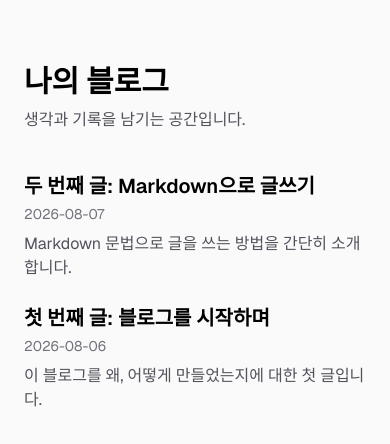
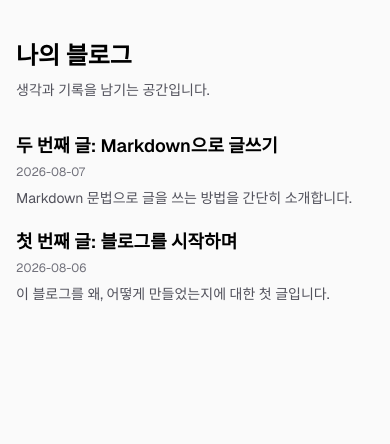
Before and after one commit to esbae-dev/es-blog, a Next.js app: page / in a window 390 px wide. Shown: the top 444 px of the page. Built offline with nearby package versions, Linux system fonts and the light colour scheme.

Commit message:
Improve responsive layout, page metadata, and 404 handling for missing posts

```diff
--- a/src/app/layout.js
+++ b/src/app/layout.js
@@ -12,8 +12,8 @@ const geistMono = Geist_Mono({
 });
 
 export const metadata = {
-  title: "Create Next App",
-  description: "Generated by create next app",
+  title: "나의 블로그",
+  description: "생각과 기록을 남기는 개인 블로그",
 };
 
 export default function RootLayout({ children }) {
--- a/src/app/page.js
+++ b/src/app/page.js
@@ -6,25 +6,25 @@ export default function Home() {
 
   return (
     <div className="flex flex-col flex-1 items-center bg-zinc-50 font-sans dark:bg-black">
-      <main className="flex w-full max-w-2xl flex-col py-16 px-6">
-        <h1 className="text-3xl font-bold text-black dark:text-zinc-50 mb-2">
+      <main className="flex w-full max-w-2xl flex-col py-10 px-4 sm:py-16 sm:px-6">
+        <h1 className="text-2xl sm:text-3xl font-bold text-black dark:text-zinc-50 mb-2">
           나의 블로그
         </h1>
-        <p className="text-zinc-600 dark:text-zinc-400 mb-10">
+        <p className="text-sm sm:text-base text-zinc-600 dark:text-zinc-400 mb-8 sm:mb-10">
           생각과 기록을 남기는 공간입니다.
         </p>
 
-        <ul className="flex flex-col gap-6">
+        <ul className="flex flex-col gap-5 sm:gap-6">
           {posts.map((post) => (
             <li key={post.slug}>
               <Link href={`/posts/${post.slug}`} className="block group">
-                <h2 className="text-xl font-semibold text-black dark:text-zinc-50 group-hover:underline">
+                <h2 className="text-lg sm:text-xl font-semibold text-black dark:text-zinc-50 group-hover:underline">
                   {post.title}
                 </h2>
-                <p className="text-sm text-zinc-500 dark:text-zinc-400 mt-1">
+                <p className="text-xs sm:text-sm text-zinc-500 dark:text-zinc-400 mt-1">
                   {post.date}
                 </p>
-                <p className="text-zinc-600 dark:text-zinc-300 mt-2">
+                <p className="text-sm sm:text-base text-zinc-600 dark:text-zinc-300 mt-2">
                   {post.summary}
                 </p>
               </Link>
--- a/src/app/posts/[slug]/page.js
+++ b/src/app/posts/[slug]/page.js
@@ -1,4 +1,5 @@
 import Link from "next/link";
+import { notFound } from "next/navigation";
 import { getAllPostSlugs, getPostData } from "@/lib/posts";
 
 export function generateStaticParams() {
@@ -7,25 +8,30 @@ export function generateStaticParams() {
 
 export default async function Post({ params }) {
   const { slug } = await params;
+
+  if (!getAllPostSlugs().includes(slug)) {
+    notFound();
+  }
+
   const post = await getPostData(slug);
 
   return (
     <div className="flex flex-col flex-1 items-center bg-zinc-50 font-sans dark:bg-black">
-      <main className="flex w-full max-w-2xl flex-col py-16 px-6">
+      <main className="flex w-full max-w-2xl flex-col py-10 px-4 sm:py-16 sm:px-6">
         <Link
           href="/"
-          className="text-sm text-zinc-500 dark:text-zinc-400 hover:underline mb-8"
+          className="text-sm text-zinc-500 dark:text-zinc-400 hover:underline mb-6 sm:mb-8"
         >
           ← 목록으로
         </Link>
-        <h1 className="text-3xl font-bold text-black dark:text-zinc-50 mb-2">
+        <h1 className="text-2xl sm:text-3xl font-bold text-black dark:text-zinc-50 mb-2">
           {post.title}
         </h1>
-        <p className="text-sm text-zinc-500 dark:text-zinc-400 mb-10">
+        <p className="text-sm text-zinc-500 dark:text-zinc-400 mb-8 sm:mb-10">
           {post.date}
         </p>
         <article
-          className="prose dark:prose-invert max-w-none"
+          className="prose prose-sm sm:prose-base dark:prose-invert max-w-none"
           dangerouslySetInnerHTML={{ __html: post.contentHtml }}
         />
       </main>
```
